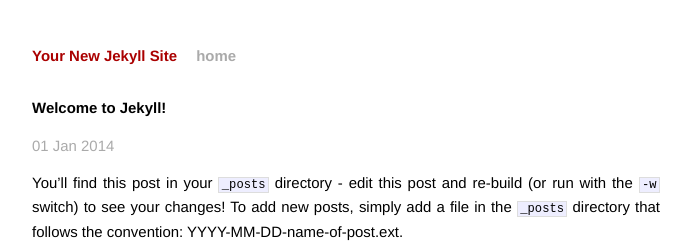
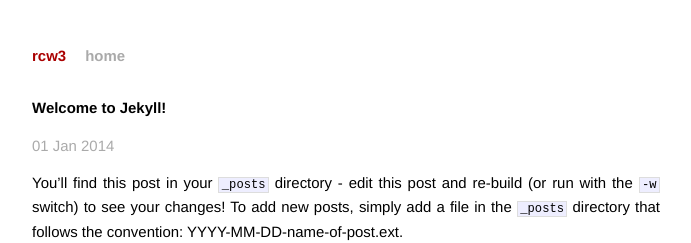
Before and after one commit to rcw3/rcw3.github.io, a Jekyll site: the page built from _posts/2014-01-01-welcome-to-jekyll.markdown, in a window 1280 px wide. Shown: the top 243 px of the page, without its empty margins (294-985 px from the left). Built offline with Jekyll 4.4.1, drawn with Linux system fonts in a browser that asks for light colours; Markdown is read by kramdown in place of the engine named in the settings.

Commit message:
First attempt at Jekyl

```diff
--- a/_config.yml
+++ b/_config.yml
@@ -1,3 +1,3 @@
-name: Your New Jekyll Site
+name: rcw3
 markdown: redcarpet
 pygments: true
```
